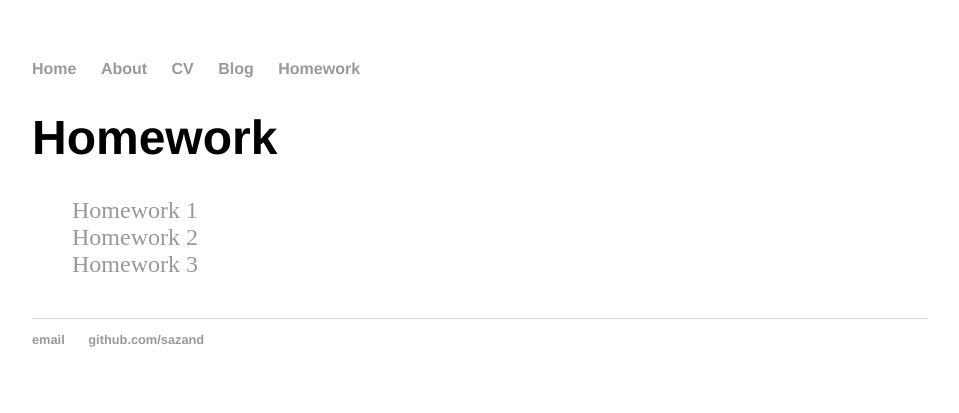
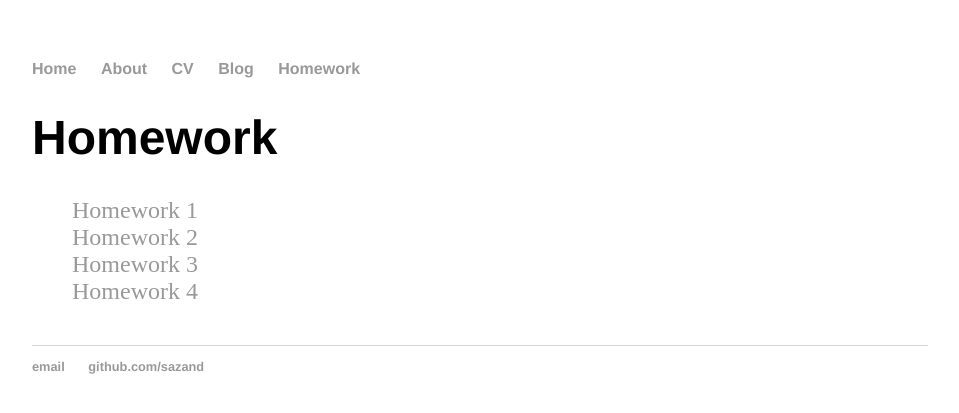
Before and after one commit to sazand/sazand.github.io, a Jekyll site: the page built from homework/index.html, in a window 1280 px wide. Shown: the top 413 px of the page, without its empty margins (160-1119 px from the left). Built offline with Jekyll 4.4.1, drawn with Linux system fonts in a browser that asks for light colours.

Commit message:
Update index.html

```diff
--- a/homework/index.html
+++ b/homework/index.html
@@ -8,4 +8,5 @@ date: 2022-01-13
 <li><a href="/homework/hw1">Homework 1</a></li>
 <li><a href="/homework/hw2">Homework 2</a></li>
 <li><a href="/homework/hw3">Homework 3</a></li>
+<li><a href="/homework/hw4">Homework 4</a></li>
 </ul>
```
